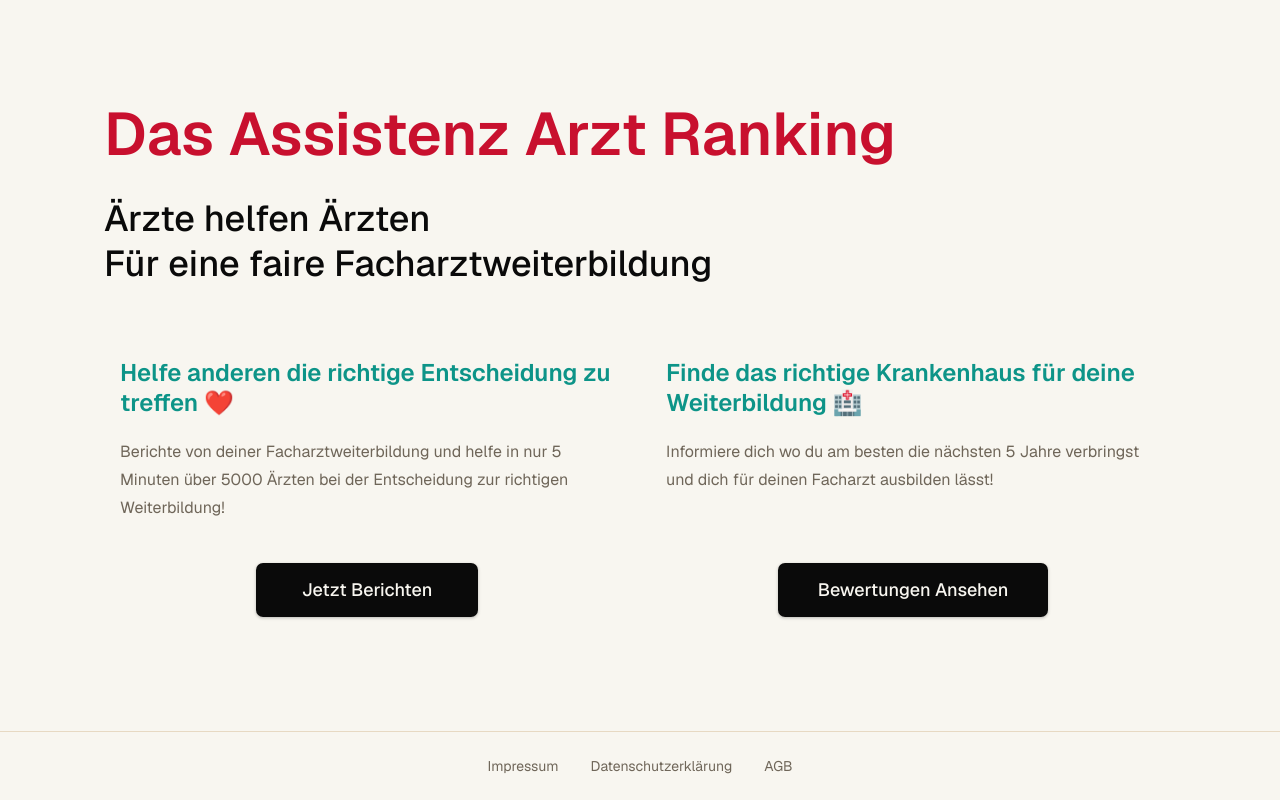
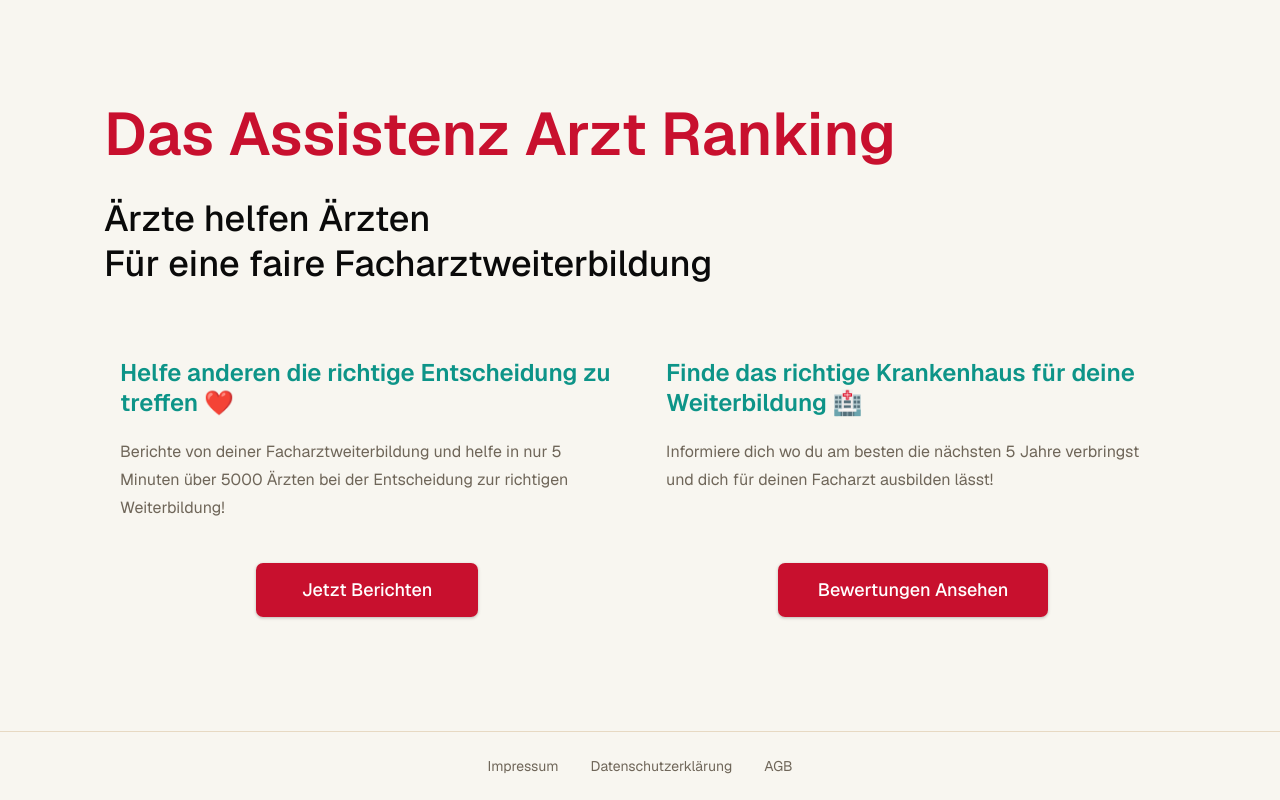
Before and after one commit to lucas-carvajal/clinic-ranking-fe, a Next.js app: page / in a window 1280 px wide. Built offline with nearby package versions, Linux system fonts and the light colour scheme.

Commit message:
style(landing): CTA buttons use brand red like hero h1
Apply bg-brand-red with white label text and hovers; override default
primary (black) and [a]:hover from the default Button variant for
asChild links.

Co-authored-by: Cursor <cursoragent@cursor.com>

```diff
--- a/app/(public)/page.tsx
+++ b/app/(public)/page.tsx
@@ -1,5 +1,9 @@
 import { Button } from "@/components/ui/button";
 import Link from "next/link";
+
+/** Matches hero h1 (`page-title` / `text-brand-red`); overrides default primary (black). */
+const landingCtaButtonClass =
+  "mt-10 h-12 min-w-48 self-center bg-brand-red px-8 text-base text-white shadow-sm hover:bg-brand-red/90 [a]:hover:bg-brand-red/90 active:bg-brand-red/95 sm:h-14 sm:min-w-56 sm:px-10 sm:text-lg";
 
 const landingBlocks = [
   {
@@ -43,16 +47,11 @@ export default function Home() {
               </p>
             </div>
             {block.href ? (
-              <Button
-                asChild
-                className="mt-10 h-12 min-w-48 self-center px-8 text-base sm:h-14 sm:min-w-56 sm:px-10 sm:text-lg"
-              >
+              <Button asChild className={landingCtaButtonClass}>
                 <Link href={block.href}>{block.button}</Link>
               </Button>
             ) : (
-              <Button className="mt-10 h-12 min-w-48 self-center px-8 text-base sm:h-14 sm:min-w-56 sm:px-10 sm:text-lg">
-                {block.button}
-              </Button>
+              <Button className={landingCtaButtonClass}>{block.button}</Button>
             )}
           </article>
         ))}
```
